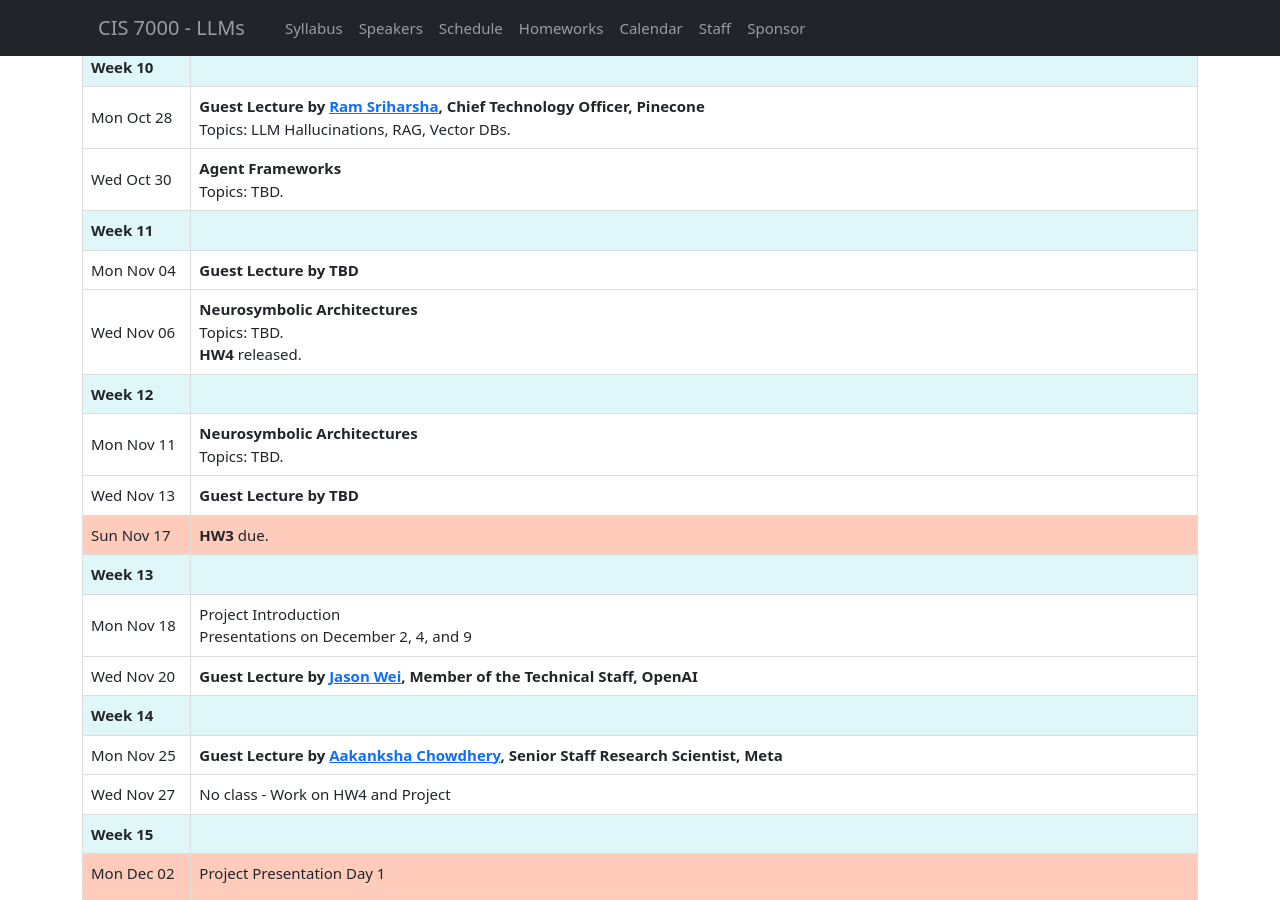
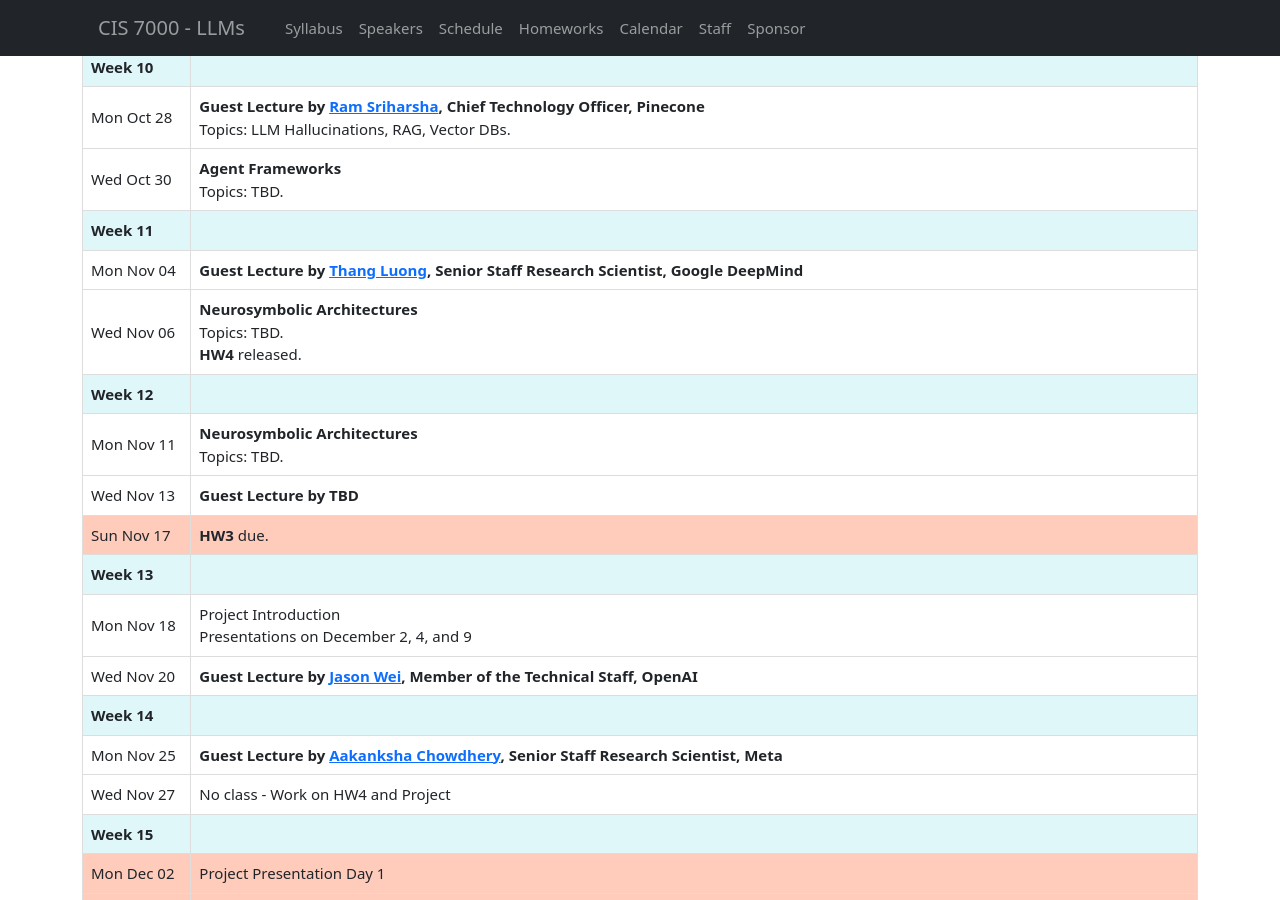
Before and after one commit to llm-class/llm-class.github.io, a Jekyll site: the page built from schedule.html, in a window 1280 px wide and 900 px high, scrolled down 1735 px. Built offline with Jekyll 4.4.1, drawn with Linux system fonts in a browser that asks for light colours.

Commit message:
add Thang to schedule

```diff
--- a/_data/schedule.yml
+++ b/_data/schedule.yml
@@ -127,7 +127,8 @@
   items:
     - date: "Mon Nov 04"
       class: "guest_lecture"
-      topic: "Guest Lecture by TBD"
+      topic: "Guest Lecture by <a href=\"http://research.google/people/105176/\">Thang Luong</a>, Senior Staff Research Scientist, Google DeepMind"
+
     - date: "Wed Nov 06"
       class: "lecture"
       topic: "Neurosymbolic Architectures"
```
